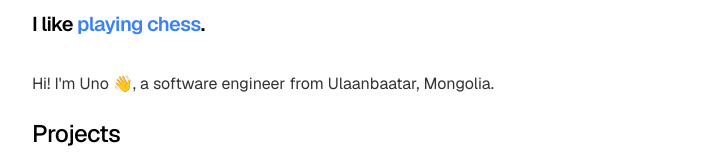
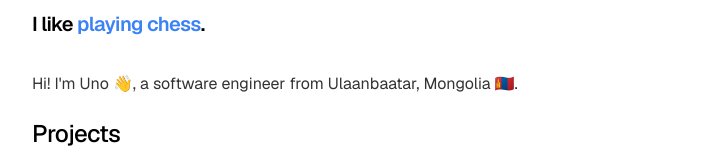
Before and after one commit to x1vfk7wp13/unobatbayar.github.io, a Next.js app: page / in a window 1280 px wide. Shown: the part 186-346 px from the top of the page, without its empty margins (288-991 px from the left). Built offline with nearby package versions, Linux system fonts and the light colour scheme.

Commit message:
chore: add emoji

```diff
--- a/app/page.tsx
+++ b/app/page.tsx
@@ -12,7 +12,7 @@ export default function Page() {
 
       <div className="prose prose-neutral dark:prose-invert">
         <p>
-        Hi! I'm Uno 👋, a software engineer from Ulaanbaatar, Mongolia.
+        Hi! I'm Uno 👋, a software engineer from Ulaanbaatar, Mongolia 🇲🇳.
         </p>
       </div>
 
```
